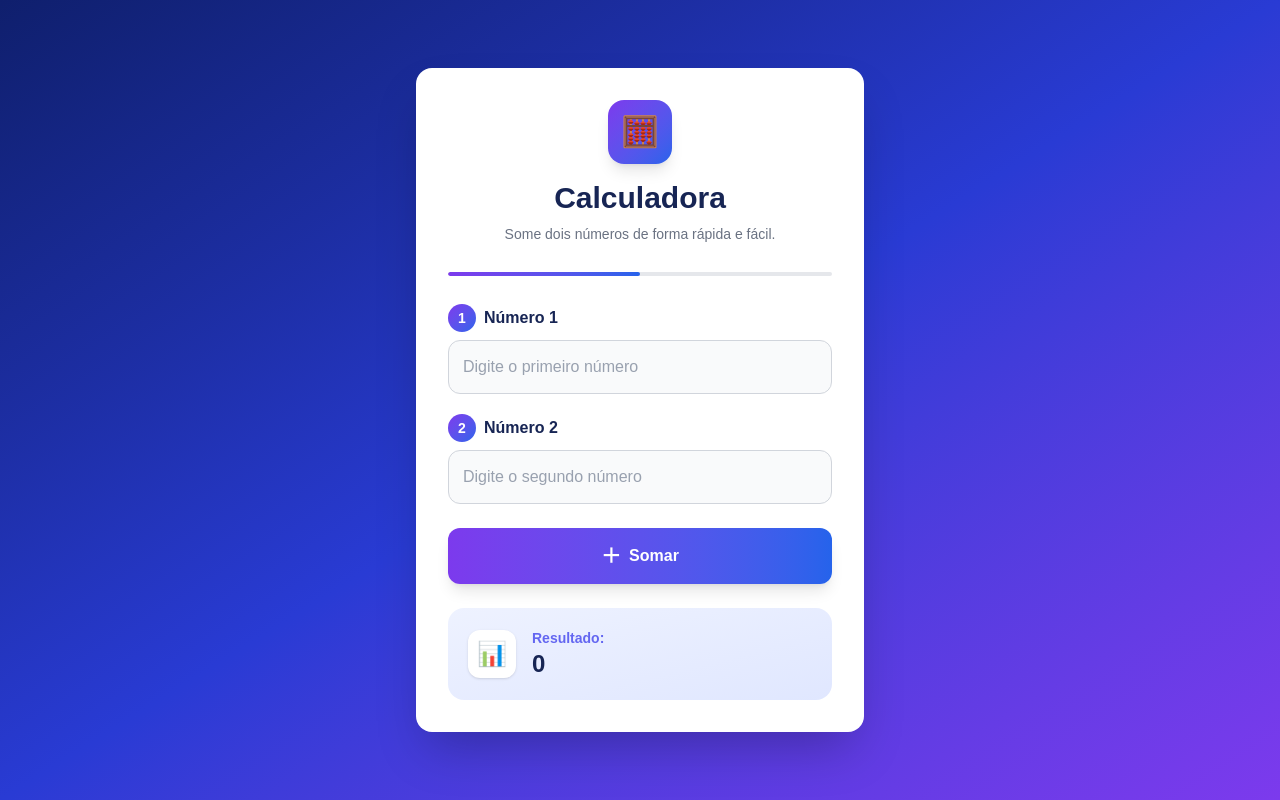
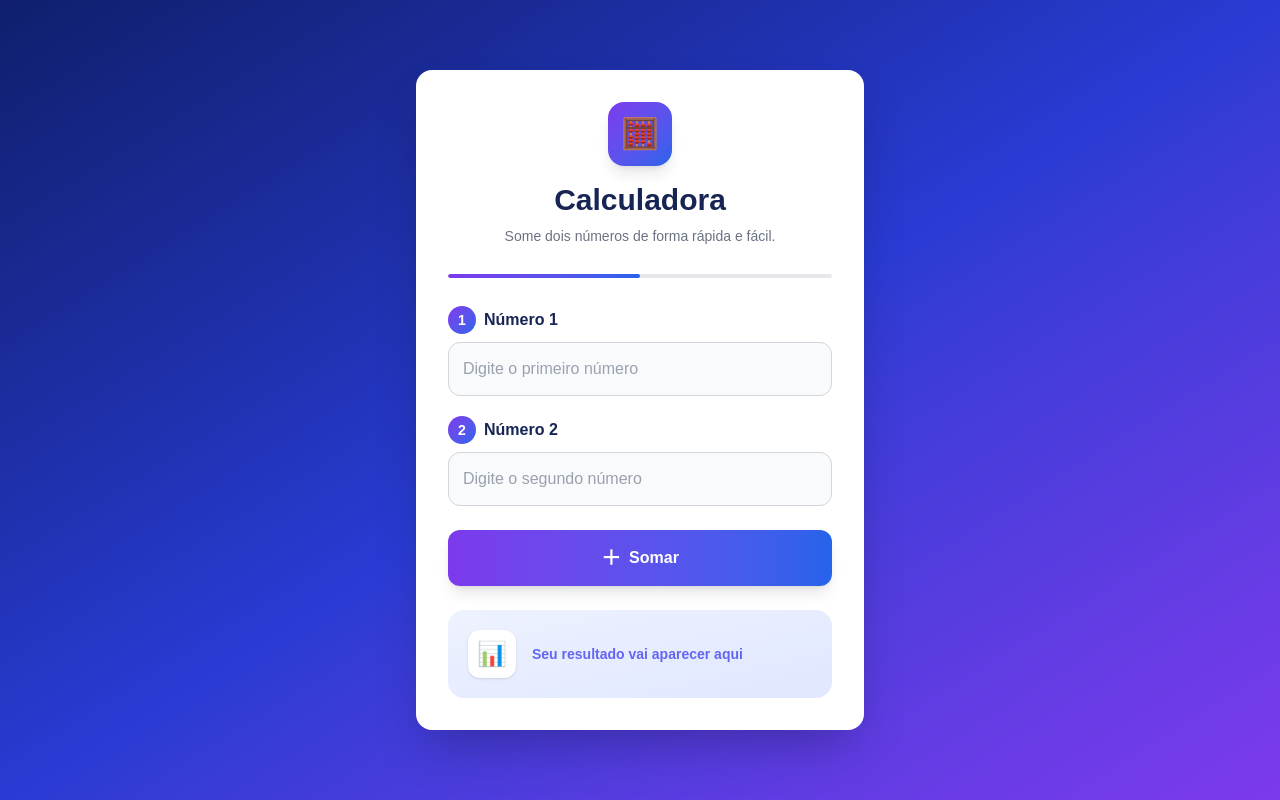
Before and after one commit to Marrafon91/Angular, an Angular app in the folder angular-inicial/: page / in a window 1280 px wide. Built offline with nearby package versions, Linux system fonts and the light colour scheme.

Commit message:
Renderização condicional com IF

```diff
--- a/angular-inicial/src/app/calculadora/calculadora.html
+++ b/angular-inicial/src/app/calculadora/calculadora.html
@@ -2,7 +2,7 @@
   class="flex min-h-screen items-center justify-center bg-linear-to-br from-[#0f1f6d] via-[#293bd4] to-[#7c3aed] px-4 py-8 font-['Arial']"
 >
   <div class="w-full max-w-md rounded-2xl bg-white p-6 shadow-2xl sm:p-8">
-    <form #frm="ngForm">
+    <form #frm="ngForm" (ngSubmit)="calcularResultado()">
       <!-- Título -->
       <div class="mb-7 text-center">
         <div
@@ -77,9 +77,8 @@
 
       <!-- Botão -->
       <button
-        type="button"
+        type="submit"
         class="w-full cursor-pointer rounded-xl bg-linear-to-r from-[#7c3aed] to-[#2563eb] p-3.5 text-base font-bold text-white shadow-lg transition-all duration-300 hover:-translate-y-1 hover:scale-[1.02] hover:shadow-xl active:translate-y-0 active:scale-[0.98]"
-        (click)="calcularResultado()"
       >
         <span class="flex items-center justify-center gap-2">
           <p class="text-xl">＋</p>
@@ -89,6 +88,7 @@
     </form>
 
     <!-- Resultado -->
+    @if (resultado) {
       <div
         class="mt-6 rounded-2xl bg-linear-to-br from-[#eef2ff] to-[#e0e7ff] p-5"
       >
@@ -108,5 +108,24 @@
           </div>
         </div>
       </div>
+    } @else {
+      <div
+        class="mt-6 rounded-2xl bg-linear-to-br from-[#eef2ff] to-[#e0e7ff] p-5"
+      >
+        <div class="flex items-center gap-4">
+          <div
+            class="flex h-12 w-12 shrink-0 items-center justify-center rounded-xl bg-white text-2xl shadow-sm"
+          >
+            📊
+          </div>
+
+          <div>
+            <p class="text-sm font-bold text-[#6366f1]">Seu resultado vai aparecer aqui</p>
+
+            <span id="result" class="text-2xl font-bold text-[#172554]"></span>
           </div>
         </div>
+      </div>
+    }
+  </div>
+</div>
--- a/angular-inicial/src/app/calculadora/calculadora.ts
+++ b/angular-inicial/src/app/calculadora/calculadora.ts
@@ -1,4 +1,3 @@
-import th from '@angular/common/locales/th';
 import { Component } from '@angular/core';
 import { FormsModule } from '@angular/forms';
 
```
Lines whose indentation alone changed are shown as unchanged.
